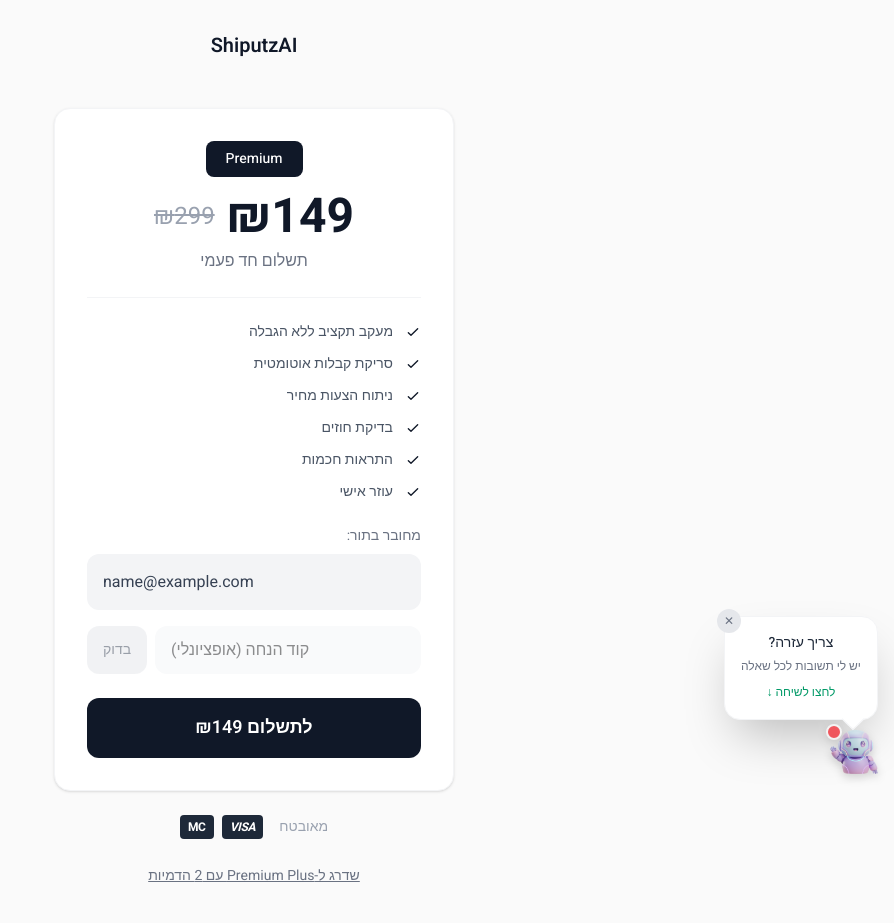
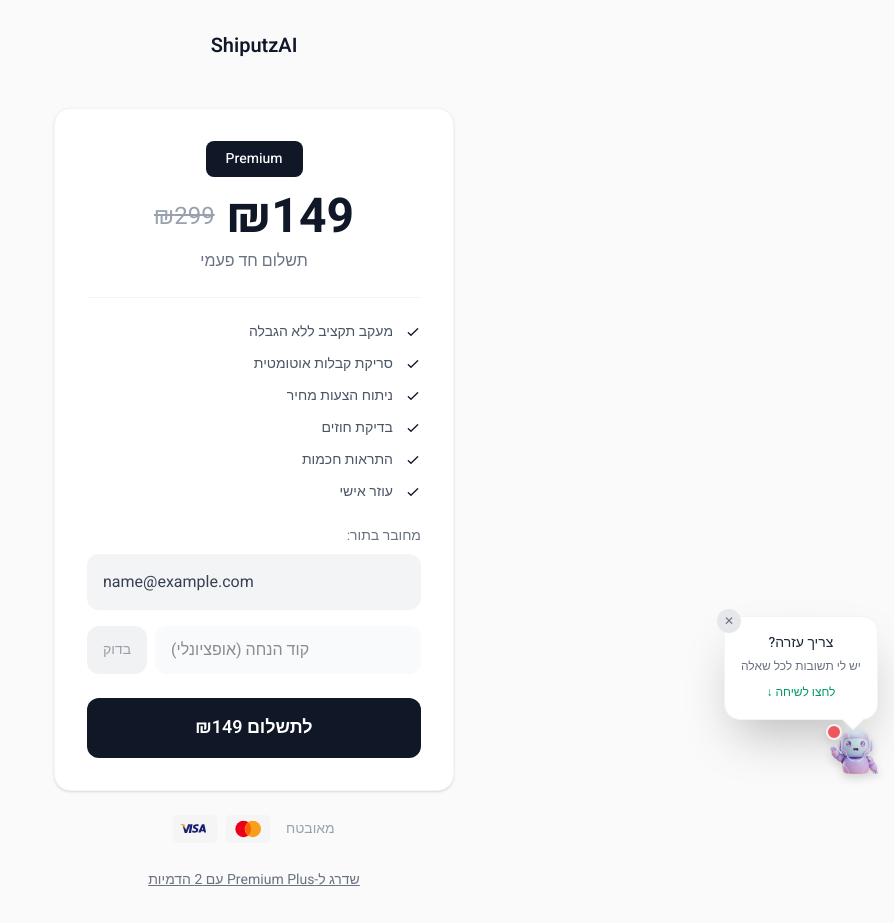
Before and after one commit to guyceza/shiputz-ai, a Next.js app: page /checkout in a window 1280 px wide. Shown: the whole page, without its empty margins (386-1280 px from the left). Built offline with nearby package versions, Linux system fonts and the light colour scheme; sample sign-in values are in the browser's storage.

Commit message:
Checkout: real Visa/Mastercard brand colors

```diff
--- a/logs/monitor-state.json
+++ b/logs/monitor-state.json
@@ -1,5 +1,5 @@
 {
   "lastAlerts": [],
-  "lastCheck": "2026-02-26T06:00:06.981Z",
+  "lastCheck": "2026-02-26T07:00:05.416Z",
   "lastSummaryDate": "2026-02-25"
 }
--- a/src/app/checkout/page.tsx
+++ b/src/app/checkout/page.tsx
@@ -307,14 +307,19 @@ function CheckoutContent() {
           <div className="flex items-center justify-center gap-4 text-gray-400">
             <span className="text-sm">מאובטח</span>
             <div className="flex gap-2 items-center">
+              {/* Mastercard */}
+              <svg className="h-7" viewBox="0 0 38 24" fill="none">
+                <rect width="38" height="24" rx="4" fill="#F5F5F5"/>
+                <circle cx="15" cy="12" r="7" fill="#EB001B"/>
+                <circle cx="23" cy="12" r="7" fill="#F79E1B"/>
+                <path d="M19 6.5a6.97 6.97 0 0 0-2.5 5.5c0 2.2 1 4.2 2.5 5.5a6.97 6.97 0 0 0 2.5-5.5c0-2.2-1-4.2-2.5-5.5z" fill="#FF5F00"/>
+              </svg>
               {/* Visa */}
-              <div className="h-6 px-2 bg-gray-800 rounded flex items-center justify-center">
-                <span className="text-white text-xs font-bold italic tracking-tight">VISA</span>
-              </div>
-              {/* Mastercard */}
-              <div className="h-6 px-2 bg-gray-800 rounded flex items-center justify-center">
-                <span className="text-white text-xs font-bold tracking-tight">MC</span>
-              </div>
+              <svg className="h-7" viewBox="0 0 38 24" fill="none">
+                <rect width="38" height="24" rx="4" fill="#F5F5F5"/>
+                <path d="M15.5 15.5h-2l1.25-7.5h2l-1.25 7.5zm6.5-7.3c-.4-.15-.95-.3-1.7-.3-1.85 0-3.15.95-3.15 2.3 0 1 .95 1.55 1.65 1.9.75.35 1 .6 1 .9 0 .5-.6.7-1.15.7-.75 0-1.15-.1-1.8-.35l-.25-.1-.25 1.55c.45.2 1.25.35 2.1.35 1.95 0 3.25-.95 3.25-2.35 0-.8-.5-1.4-1.55-1.9-.65-.3-1.05-.55-1.05-.85 0-.3.35-.6 1.05-.6.6 0 1.05.15 1.4.3l.15.05.25-1.5zm4.85-.2h-1.45c-.45 0-.8.15-.95.55l-2.75 6.45h1.95l.4-1.05h2.35l.25 1.05h1.7l-1.5-7zm-2.15 4.55l.75-2 .4 2h-1.15zM13 8l-1.85 5.15-.2-.95c-.35-1.15-1.4-2.4-2.6-3l1.65 6.3h1.95L15 8h-2z" fill="#1A1F71"/>
+                <path d="M9.15 8H6.1l-.05.15c2.35.6 3.9 2.05 4.55 3.75L10 8.55c-.1-.4-.4-.55-.85-.55z" fill="#F79E1B"/>
+              </svg>
             </div>
           </div>
         </div>
```
Also changed, not shown: 1 other file (tests, documents, lock files or other folders).
